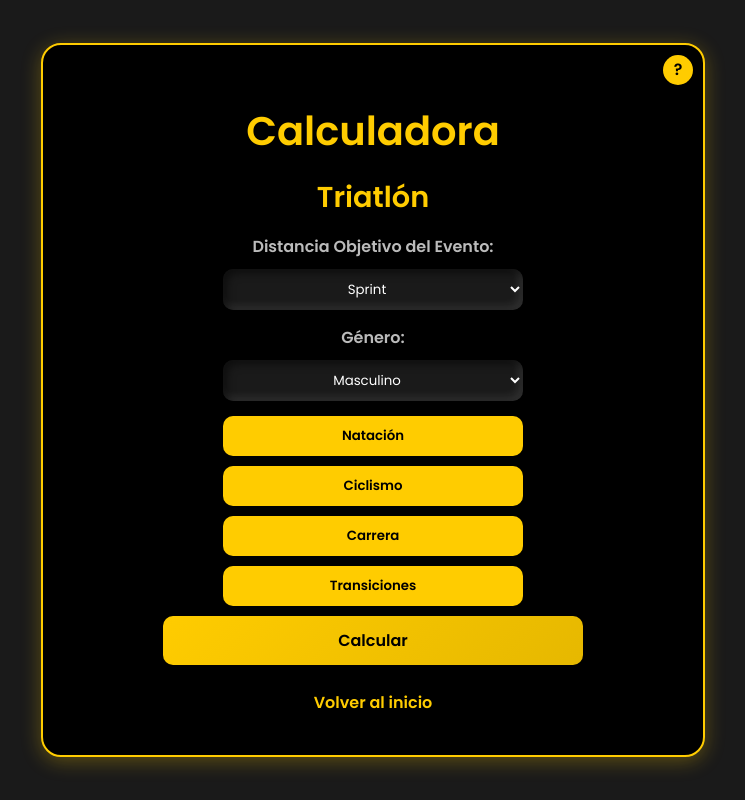
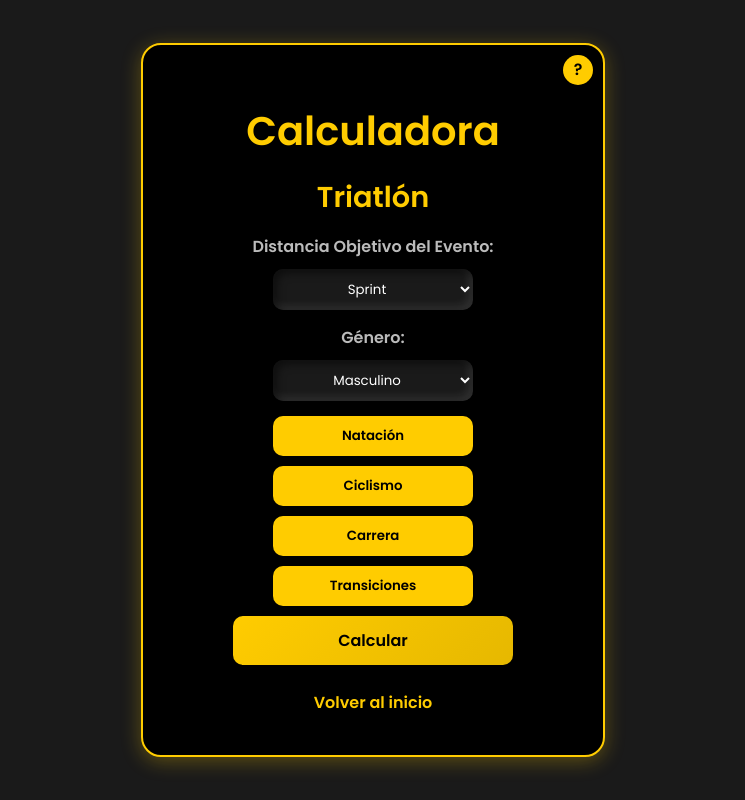
Before and after one commit to Vicarroyo/Dzerotrisplit, a Flask app: page /triatlon_input in a window 1280 px wide. Shown: the whole page, without its empty margins (267-1012 px from the left). Run offline with Flask 3, Linux system fonts and the light colour scheme.

Commit message:
Update triatlon_input.html

```diff
--- a/templates/triatlon_input.html
+++ b/templates/triatlon_input.html
@@ -21,7 +21,7 @@
 
         .container {
             width: 90%;
-            max-width: 600px;
+            max-width: 400px;
             background: #000000;
             text-align: center;
             padding: 30px;
```
